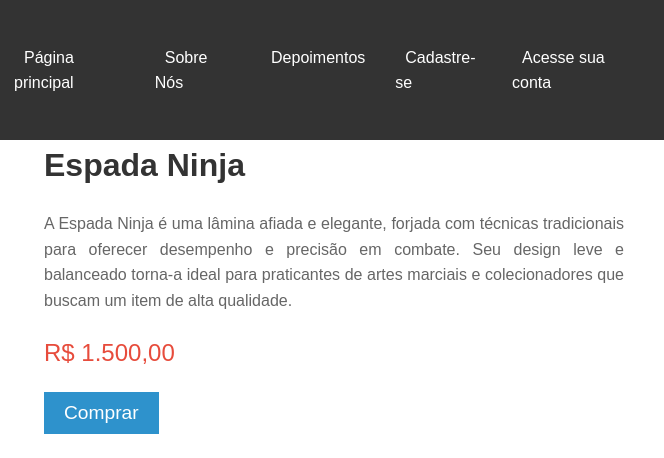
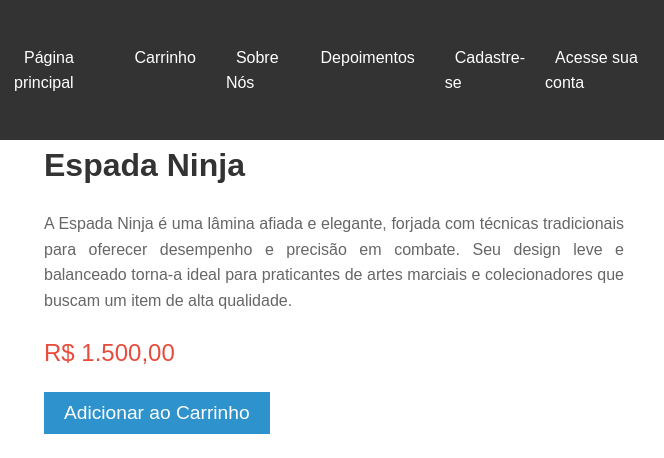
Before and after one commit to SyllahtAvlis/projetofinal, a website: page ninja.html in a window 1280 px wide. Shown: the top 458 px of the page, 616-1280 px from the left. Drawn offline with Linux system fonts and the light colour scheme; files whose address does not match are found by name.

Commit message:
Update ninja.html

```diff
--- a/ninja.html
+++ b/ninja.html
@@ -20,6 +20,7 @@
         <nav class="navbar">
             <ul>
                 <li><a href="index.html">Página principal</a></li>
+                <li><a href="carrinho.html">Carrinho</a></li>
                 <li><a href="about.html">Sobre Nós</a></li>
                 <li><a href="#depoimentos">Depoimentos</a></li>
                 <li><a href="cadastro.html">Cadastre-se</a></li>
@@ -49,7 +50,7 @@
                 <p class="descricao">A Espada Ninja é uma lâmina afiada e elegante, forjada com técnicas tradicionais para oferecer desempenho e precisão em combate. Seu design leve e balanceado torna-a ideal para praticantes de artes marciais e colecionadores que buscam um item de alta qualidade.</p>
                 <p class="preco">R$ 1.500,00</p>
 
-                <button type="submit">Comprar</button>
+                <button onclick="adicionarAoCarrinho('id', ' Espada Ninja', 'A Espada Ninja é uma lâmina afiada e elegante, forjada com técnicas tradicionais para oferecer desempenho e precisão em combate. Seu design leve e balanceado torna-a ideal para praticantes de artes marciais e colecionadores que buscam um item de alta qualidade.', 1500, 1)">Adicionar ao Carrinho</button>
                 </form>
             </div>
         </section>
@@ -81,6 +82,7 @@
         </div>
     </footer>
 
-    <script src="script.js"></script>
+    <script src="produto.js"></script>
+
 </body>
 </html>
```
